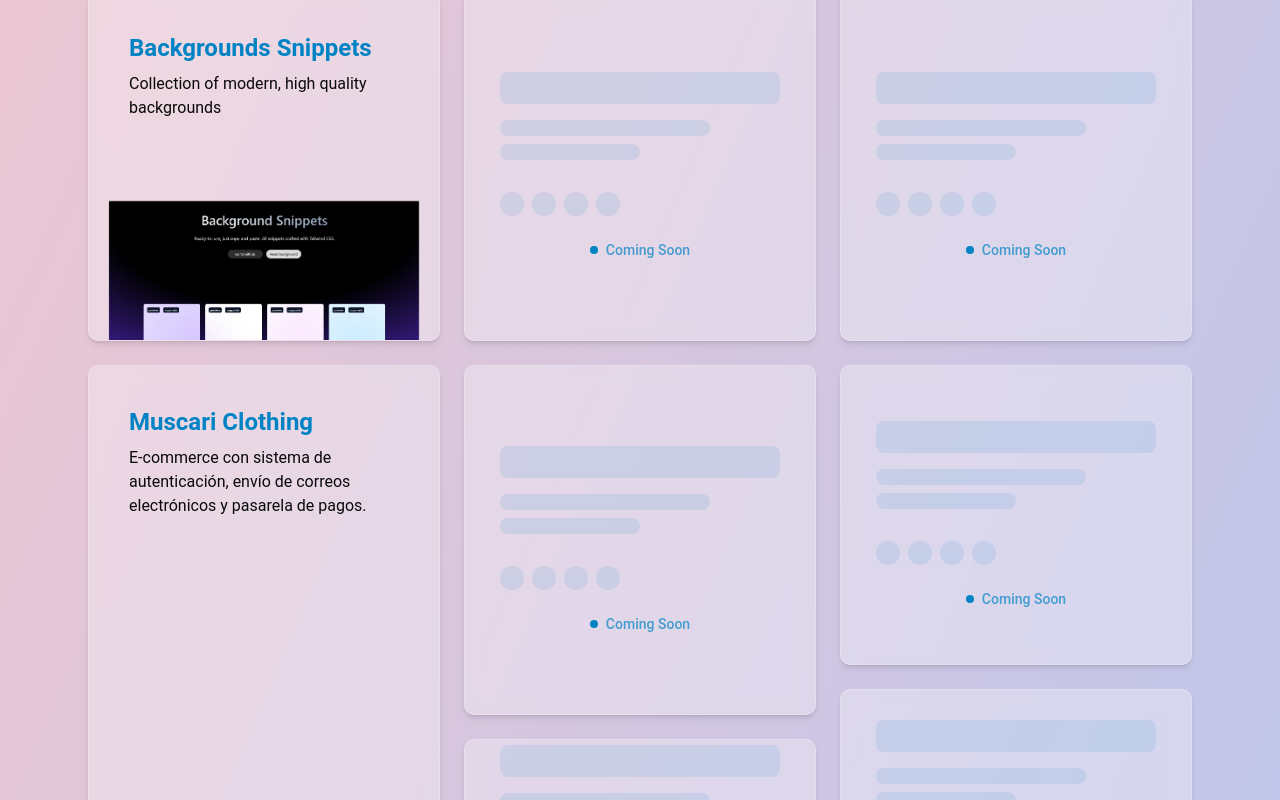
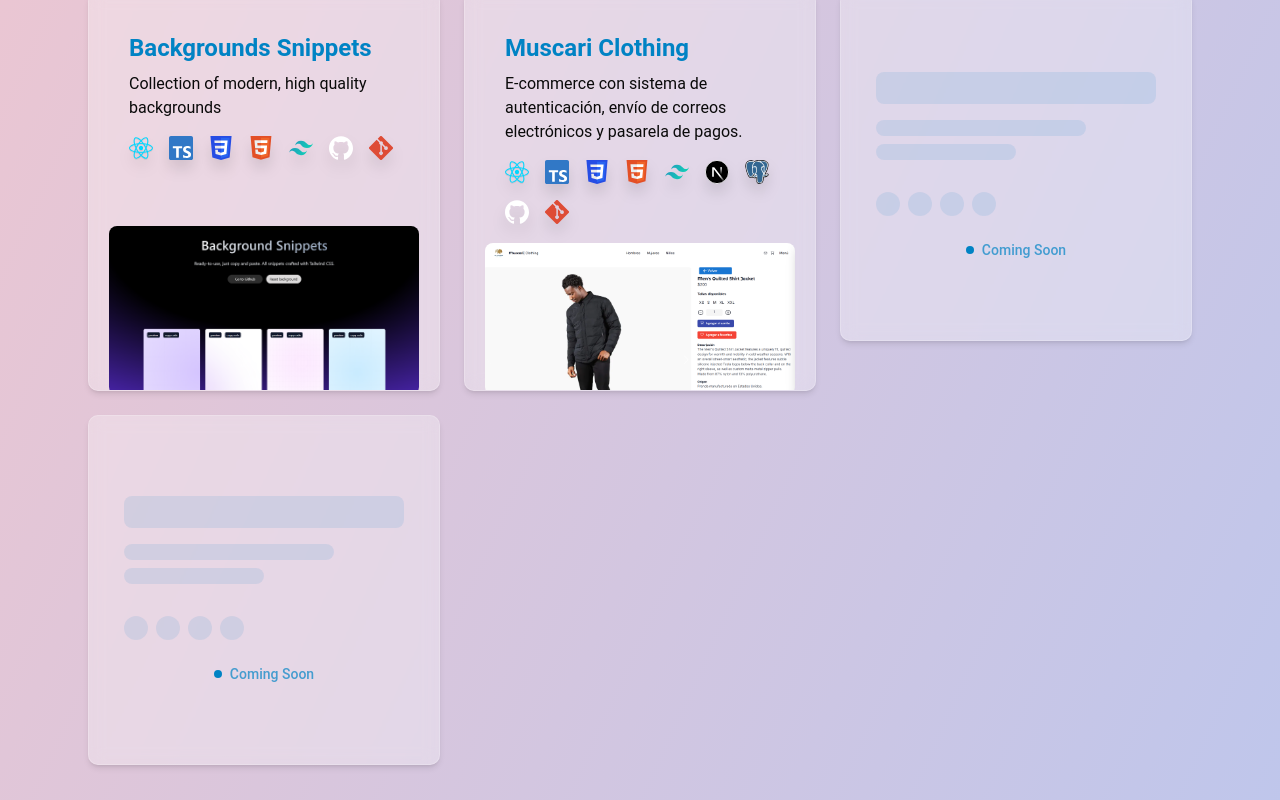
Before and after one commit to omar15hr/Portafolio, a Next.js app: page / in a window 1280 px wide. Shown: the part 1740-2540 px from the top of the page. Built offline with nearby package versions, Linux system fonts and the light colour scheme; a web font is replaced by a local one.

Commit message:
diseño principal de los card de proyectos

```diff
--- a/src/app/components/ProjectCard.tsx
+++ b/src/app/components/ProjectCard.tsx
@@ -1,4 +1,18 @@
 import Image, { StaticImageData } from "next/image";
+import {
+  Css,
+  Express,
+  Git,
+  GithubStack,
+  Html,
+  JavaScript,
+  Nextjs,
+  PostgreSQL,
+  ReactSVG,
+  Tailwind,
+  TypeScript,
+} from "./Icons";
+import { JSX } from "react";
 
 interface ProjectCardProps {
   title: string;
@@ -6,6 +20,7 @@ interface ProjectCardProps {
   image: StaticImageData;
   className?: string;
   href?: string;
+  stack?: string[];
 }
 
 export function ProjectCard({
@@ -14,15 +29,32 @@ export function ProjectCard({
   image,
   className = "",
   href,
+  stack,
 }: ProjectCardProps) {
-  const CardWrapper = href ? 'a' : 'div';
+  const CardWrapper = href ? "a" : "div";
+
+  const stackIcons: Record<string, JSX.Element> = {
+    React: <ReactSVG size={24} />,
+    TypeScript: <TypeScript size={24} />,
+    CSS: <Css size={24} />,
+    HTML: <Html size={24} />,
+    Nextjs: <Nextjs size={24} props={{ fill: "#fff" }} />,
+    TailwindCSS: <Tailwind size={24} />,
+    PostgreSQL: <PostgreSQL size={24} />,
+    Github: <GithubStack size={24} />,
+    Git: <Git size={24} />,
+    Express: <Express size={24} />,
+    JavaScript: <JavaScript size={24} />,
+  };
 
   return (
     <CardWrapper
       href={href}
       target="_blank"
       rel="noopener noreferrer"
-      className={`bg-white/30 p-4 sm:p-6 md:p-10 relative overflow-hidden rounded-lg shadow-md roboto border border-white/20 transition-all duration-300 hover:shadow-lg will-change-transform hover:-translate-y-1 ${className} ${href ? 'cursor-pointer' : ''}`}
+      className={`bg-white/30 p-4 sm:p-6 md:p-10 relative overflow-hidden rounded-lg shadow-md roboto border border-white/20 transition-all duration-300 hover:shadow-lg will-change-transform hover:-translate-y-1 ${className} ${
+        href ? "cursor-pointer" : ""
+      }`}
     >
       <div className="flex flex-col gap-2 relative z-10">
         <h2 className="text-[#0083C4] text-lg sm:text-xl md:text-2xl font-bold">
@@ -30,8 +62,22 @@ export function ProjectCard({
         </h2>
         <p className="text-xs sm:text-sm md:text-base">{description}</p>
       </div>
-      <div className="absolute bottom-[-30px] px-3 sm:px-5 left-0 w-full flex justify-center">
-        <Image className="h-[200px] md:h-full sm:w-48 md:w-full mt-4" src={image} alt={title} />
+      <div className="flex flex-wrap gap-4 items-center mt-4">
+        {stack?.map((stack) => (
+          <div
+            className="flex flex-col gap-2 items-center justify-center"
+            key={stack}
+          >
+            {stackIcons[stack] || stack}
+          </div>
+        ))}
+      </div>
+      <div className="absolute bottom-[-5px] px-3 sm:px-5 left-0 w-full flex justify-center">
+        <Image
+          className="h-[200px] md:h-full sm:w-48 md:w-full mt-4 rounded-md"
+          src={image}
+          alt={title}
+        />
       </div>
       <div className="absolute inset-0 backdrop-blur-sm -z-10" />
     </CardWrapper>
--- a/src/app/components/Projects.tsx
+++ b/src/app/components/Projects.tsx
@@ -14,28 +14,20 @@ function Projects() {
           title="Backgrounds Snippets"
           description="Collection of modern, high quality backgrounds"
           image={backgroundSnippet}
-          className="h-[300px] sm:h-[350px]"
+          className="h-[350px] sm:h-[400px]"
+          stack={["React", "TypeScript", "CSS", "HTML", "TailwindCSS", "Github", "Git"]}
           href="https://background-snippets-two.vercel.app"
         />
-        <ComingSoonCard className="h-[300px] sm:h-[350px] hidden md:flex" />
-        <ComingSoonCard className="h-[300px] sm:h-[350px] hidden md:flex" />
         <ProjectCard
           title="Muscari Clothing"
           description="E-commerce con sistema de autenticación, envío de correos electrónicos y pasarela de pagos."
           image={muscari}
-          className="h-[300px] sm:h-[350px] md:h-full md:col-span-1 lg:col-span-1"
+          className="h-[350px] sm:h-[400px]"
+          stack={["React", "TypeScript", "CSS", "HTML", "TailwindCSS", "Nextjs", "PostgreSQL", "Github", "Git"]}
           href="https://muscari.vercel.app"
         />
-
-        <div className="flex-col gap-4 md:gap-6 md:col-span-1 lg:col-span-1 hidden md:flex">
-          <ComingSoonCard className="h-[300px] sm:h-[350px]" />
-          <ComingSoonCard className="h-[180px] sm:h-[200px]" />
-        </div>
-
-        <div className="flex-col gap-4 md:gap-6 md:col-span-1 lg:col-span-1 hidden md:flex">
-          <ComingSoonCard className="h-[250px] sm:h-[300px]" />
-          <ComingSoonCard className="h-[230px] sm:h-[250px]" />
-        </div>
+        <ComingSoonCard className="h-[300px] sm:h-[350px] hidden md:flex" />
+        <ComingSoonCard className="h-[300px] sm:h-[350px] hidden md:flex" />
       </div>
     </section>
   );
```
